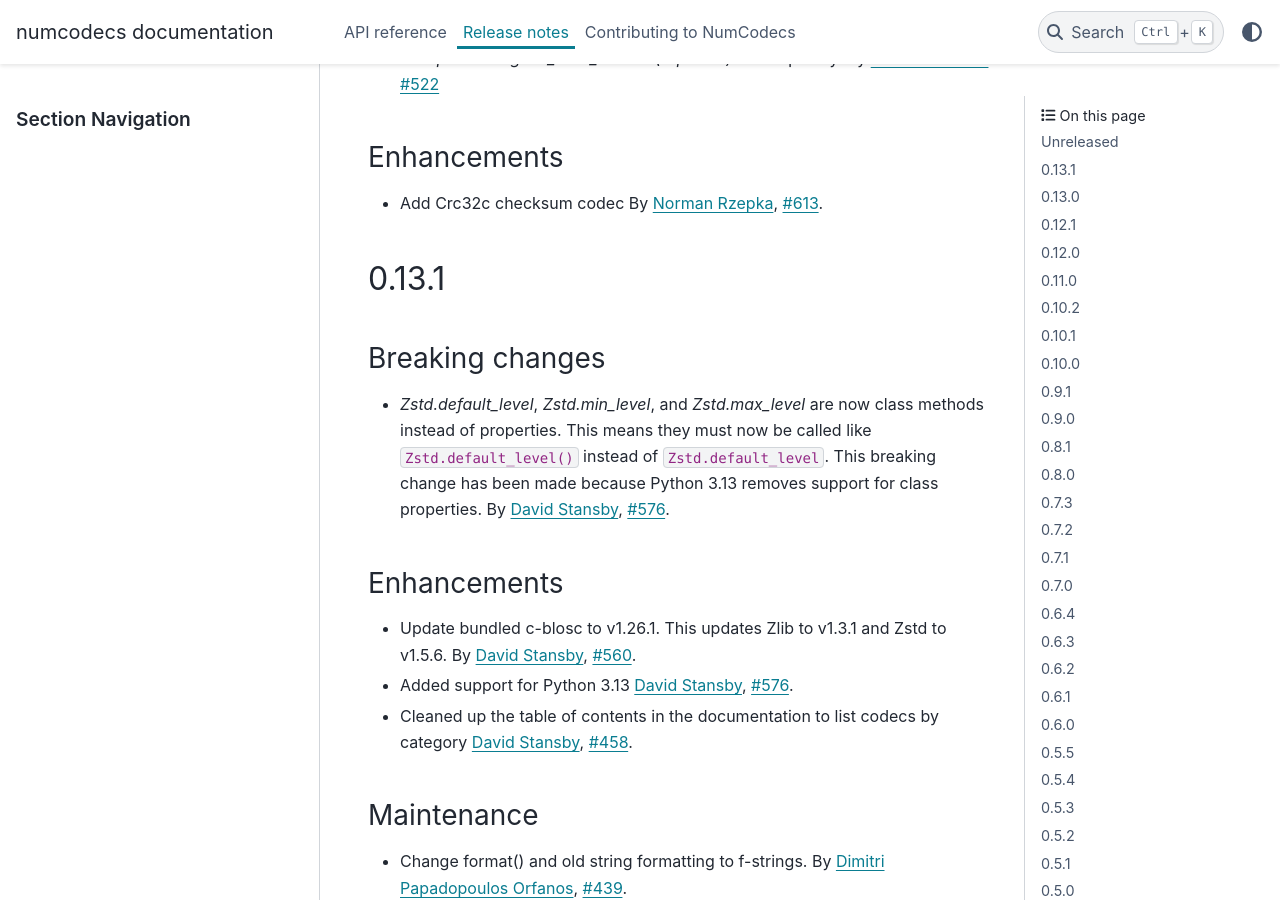
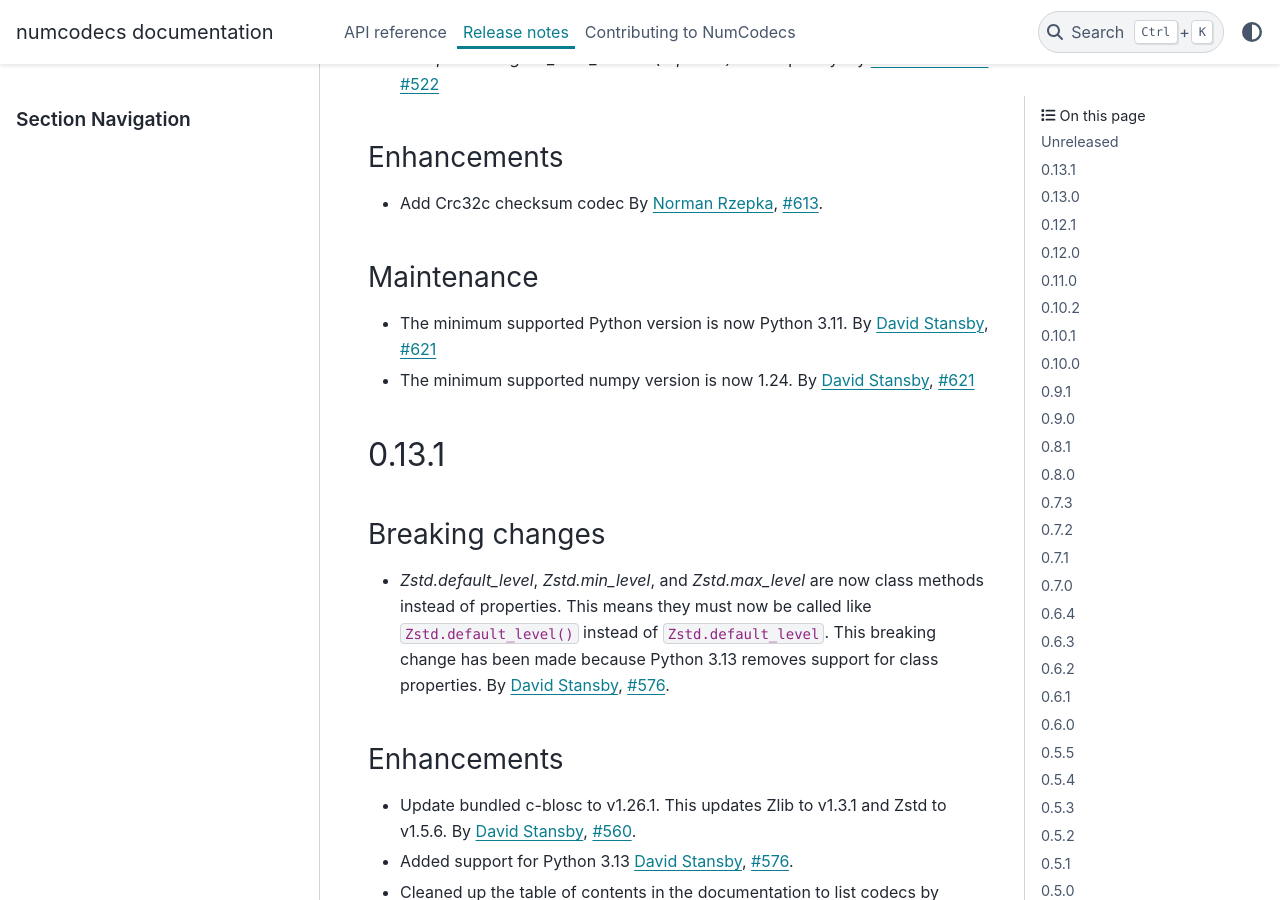
Before and after one commit to zarr-developers/numcodecs, a Sphinx documentation site: the page built from docs/release.rst, in a window 1280 px wide and 900 px high, scrolled down 405 px. Built offline with Sphinx 7.4.7 and the PyData theme 0.15.4, drawn with Linux system fonts in a browser that asks for light colours; the version number could not be read and is left out.

Commit message:
Bump minimum numpy and Python versions

```diff
--- a/docs/release.rst
+++ b/docs/release.rst
@@ -24,6 +24,13 @@ Enhancements
 ~~~~~~~~~~~~
 * Add Crc32c checksum codec
   By :user:`Norman Rzepka <normanrz>`, :issue:`613`.
+
+Maintenance
+~~~~~~~~~~~
+* The minimum supported Python version is now Python 3.11.
+  By :user:`David Stansby <dstansby>`, :issue:`621`
+* The minimum supported numpy version is now 1.24.
+  By :user:`David Stansby <dstansby>`, :issue:`621`
 
 .. _release_0.13.1:
 
--- a/pyproject.toml
+++ b/pyproject.toml
@@ -15,9 +15,9 @@ A Python package providing buffer compression and transformation codecs \
 for use in data storage and communication applications."""
 readme =  "README.rst"
 dependencies = [
-    "numpy>=1.7",
+    "numpy>=1.23",
 ]
-requires-python = ">=3.10"
+requires-python = ">=3.11"
 dynamic = [
   "version",
 ]
```
Also changed, not shown: 2 other files.
